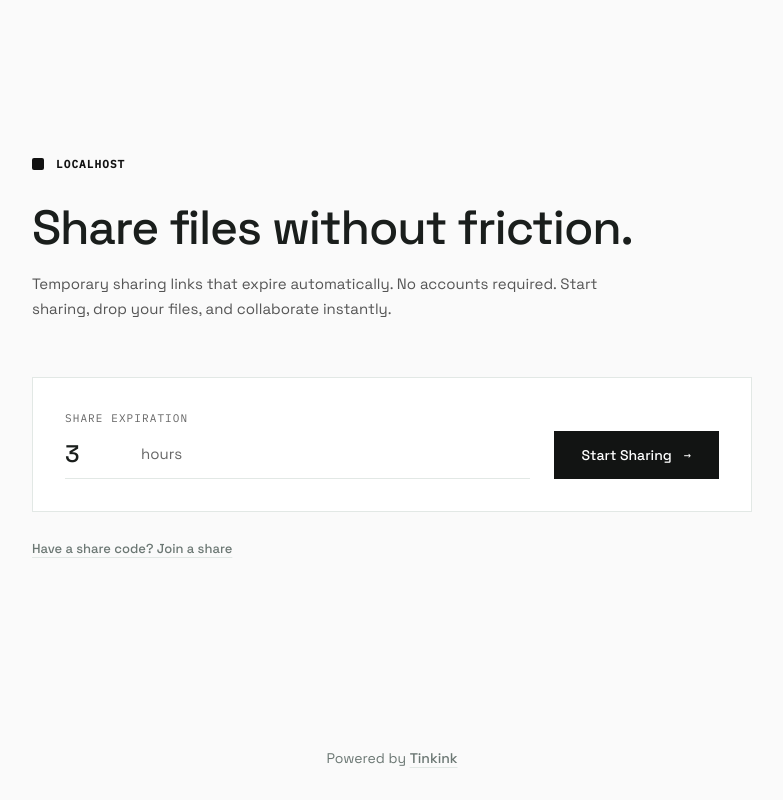
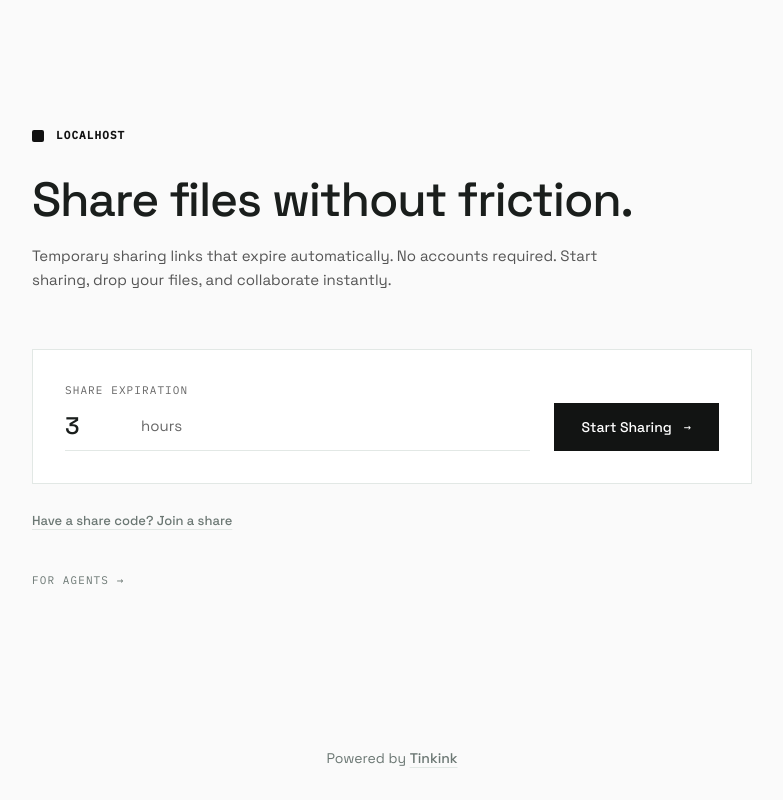
Before and after one commit to tinkink-net/onedrop, a Nuxt app: page / in a window 1280 px wide. Shown: the whole page, without its empty margins (248-1031 px from the left). Built offline with nearby package versions, Linux system fonts and the light colour scheme.

Commit message:
feat(home): add discoverable 'For Agents' link to /llms.txt

```diff
--- a/app/pages/index.vue
+++ b/app/pages/index.vue
@@ -219,6 +219,11 @@ onMounted(() => {
         </div>
       </section>
 
+      <!-- Agent Link -->
+      <p class="pt-4 font-mono-brand text-[11px] tracking-widest text-[color:var(--muted)] uppercase">
+        <a href="/llms.txt" target="_blank" rel="noopener" class="transition-colors hover:text-[color:var(--text)]">For Agents →</a>
+      </p>
+
       <!-- Recent Spaces -->
       <section v-if="recentSpaces.length" class="mt-20 border-t border-[color:var(--border)] pt-10">
         <div class="mb-6 flex items-center justify-between">
```
